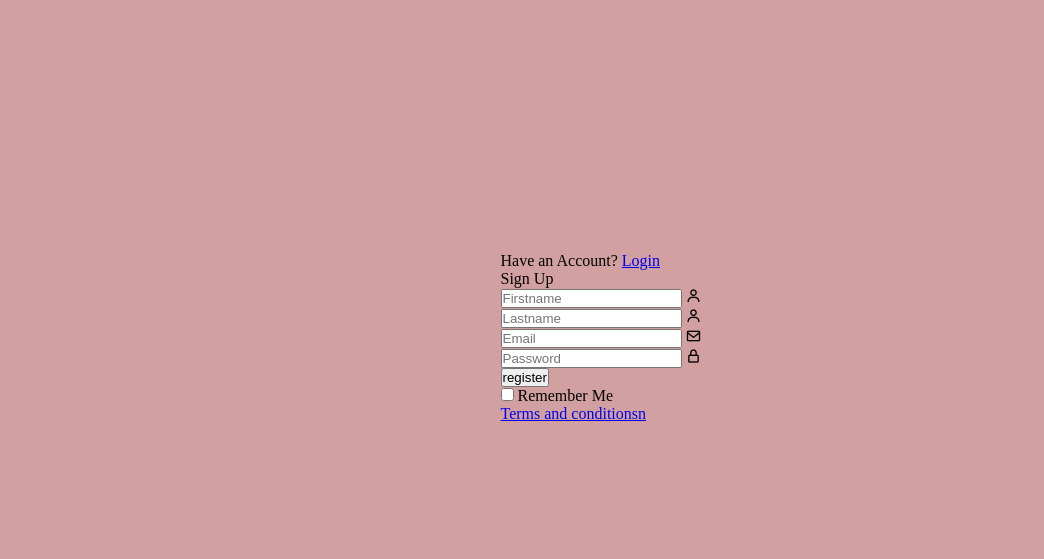
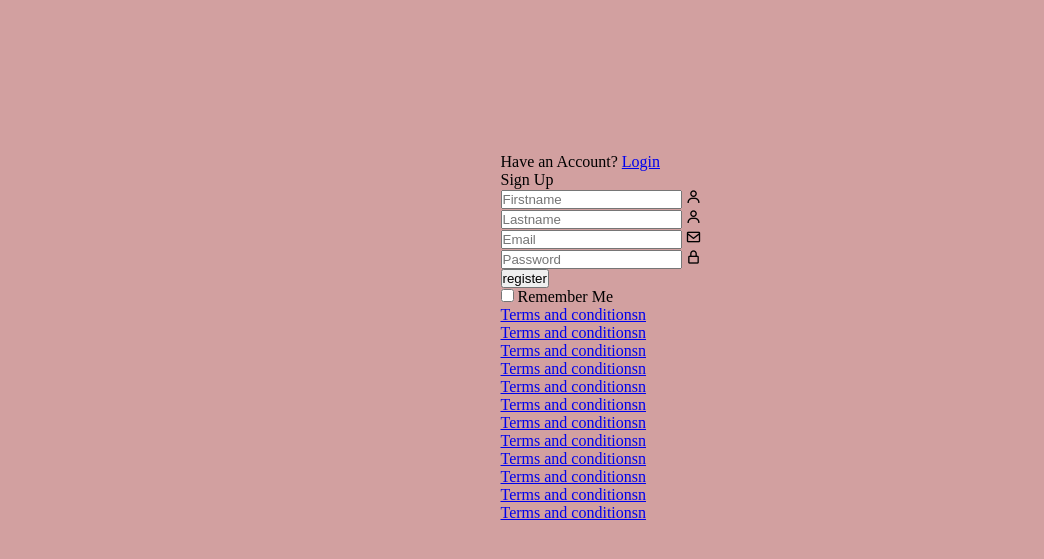
Before and after one commit to Ofosuappiadu/Wed-_project, a plain HTML site: page index.html in a window 1280 px wide. Shown: the part 103-662 px from the top of the page, without its empty margins (39-1083 px from the left). Drawn offline with nearby package versions, Linux system fonts and the light colour scheme.

Commit message:
Second commit

```diff
--- a/index.html
+++ b/index.html
@@ -65,6 +65,40 @@
                     <div class="two">
                         <label> <a href="#">Terms and conditionsn</a> </label>
                     </div>
+                    <div class="two">
+                        <label> <a href="#">Terms and conditionsn</a> </label>
+                    </div>
+                    <div class="two">
+                        <label> <a href="#">Terms and conditionsn</a> </label>
+                    </div>
+                    <div class="two">
+                        <label> <a href="#">Terms and conditionsn</a> </label>
+                    </div>
+                    <div class="two">
+                        <label> <a href="#">Terms and conditionsn</a> </label>
+                    </div>
+                    <div class="two">
+                        <label> <a href="#">Terms and conditionsn</a> </label>
+                    </div>
+                    <div class="two">
+                        <label> <a href="#">Terms and conditionsn</a> </label>
+                    </div>
+                    <div class="two">
+                        <label> <a href="#">Terms and conditionsn</a> </label>
+                    </div>
+                    <div class="two">
+                        <label> <a href="#">Terms and conditionsn</a> </label>
+                    </div>
+                    <div class="two">
+                        <label> <a href="#">Terms and conditionsn</a> </label>
+                    </div>
+                    <div class="two">
+                        <label> <a href="#">Terms and conditionsn</a> </label>
+                    </div>
+                    <div class="two">
+                        <label> <a href="#">Terms and conditionsn</a> </label>
+                    </div>
+
                 </div>
             </div>
         </div>
```
